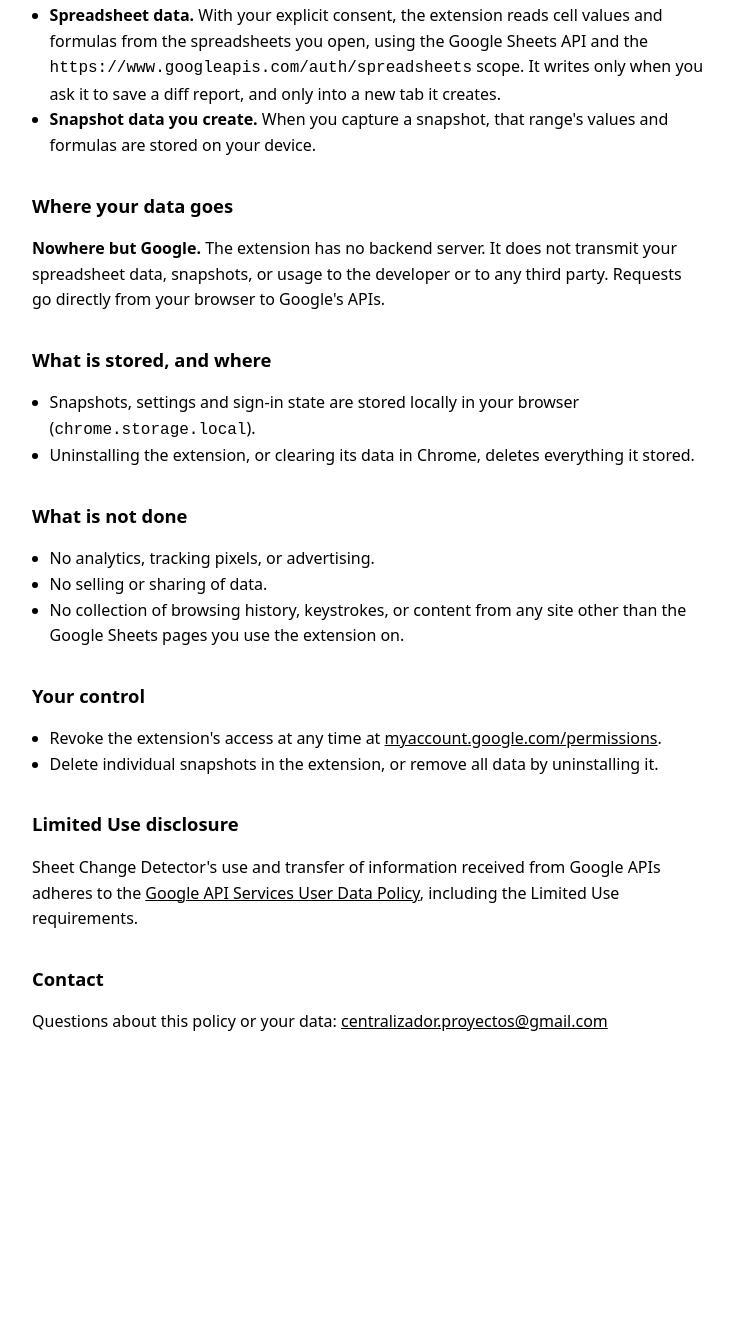
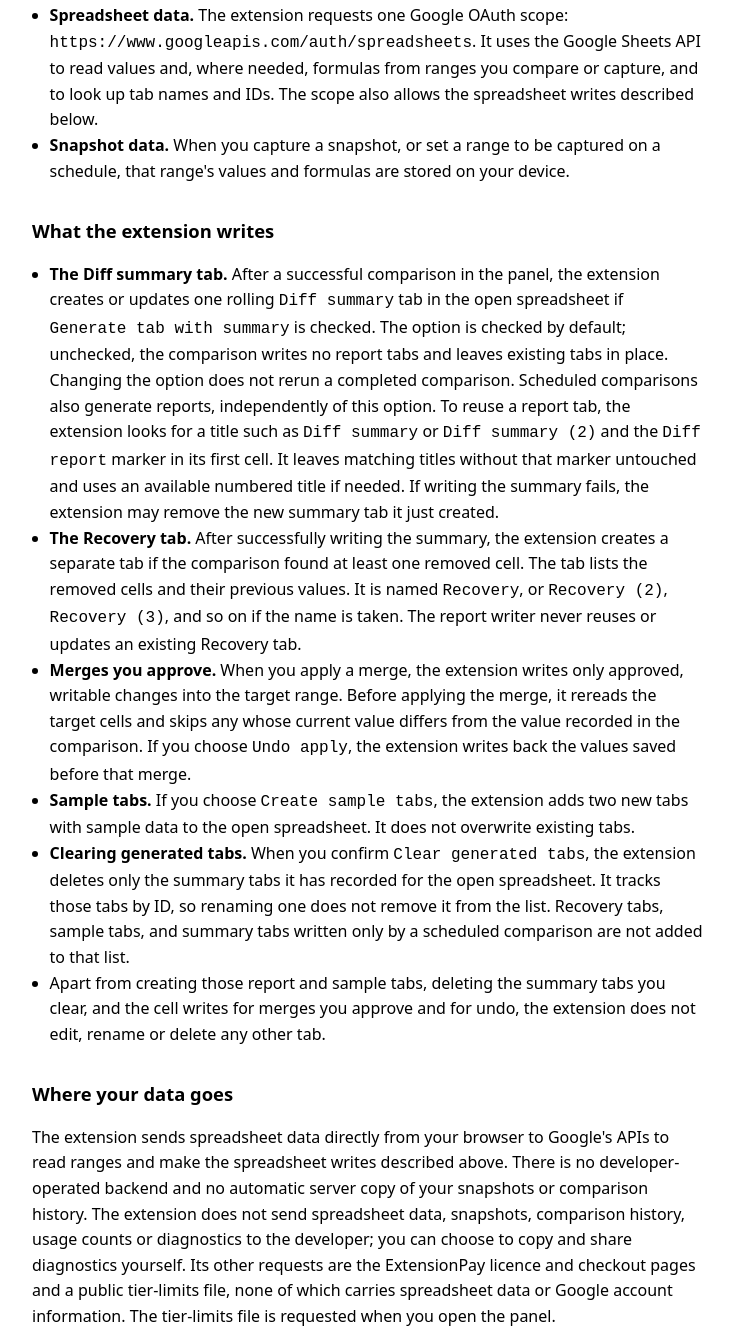
Before and after one commit to strinkrf851none/sheet-change-detector-site, a plain HTML site: page privacy.html in a window 1280 px wide. Shown: the part 273-1606 px from the top of the page, without its empty margins (272-1005 px from the left). Before the commit the page ends 1404 px from the top, so only its background shows below. Drawn offline with Linux system fonts and the light colour scheme.

Commit message:
Serve the canonical privacy policy (#239)

```diff
--- a/privacy.html
+++ b/privacy.html
@@ -5,6 +5,7 @@
     <meta name="viewport" content="width=device-width, initial-scale=1" />
     <title>Privacy Policy — Sheet Change Detector</title>
     <meta name="robots" content="index" />
+    <link rel="canonical" href="https://theappswelldone.com/privacy.html" />
     <style>
       :root { color-scheme: light dark; }
       body {
@@ -23,7 +24,7 @@
   <body>
     <main>
       <h1>Privacy Policy — Sheet Change Detector</h1>
-      <p class="updated">Last updated: 29 October 2026</p>
+      <p class="updated">Last updated: 18 November 2026</p>
 
       <p>
         Sheet Change Detector is a Chrome extension that compares ranges and saved snapshots of
@@ -33,39 +34,119 @@
       <h2>What the extension accesses</h2>
       <ul>
         <li>
-          <strong>Spreadsheet data.</strong> With your explicit consent, the extension reads cell
-          values and formulas from the spreadsheets you open, using the Google Sheets API and the
-          <code>https://www.googleapis.com/auth/spreadsheets</code> scope. It writes only when you
-          ask it to save a diff report, and only into a new tab it creates.
+          <strong>Spreadsheet data.</strong> The extension requests one Google OAuth scope:
+          <code>https://www.googleapis.com/auth/spreadsheets</code>. It uses the Google Sheets API
+          to read values and, where needed, formulas from ranges you compare or capture, and to
+          look up tab names and IDs. The scope also allows the spreadsheet writes described below.
         </li>
         <li>
-          <strong>Snapshot data you create.</strong> When you capture a snapshot, that range's
-          values and formulas are stored on your device.
+          <strong>Snapshot data.</strong> When you capture a snapshot, or set a range to be
+          captured on a schedule, that range's values and formulas are stored on your device.
+        </li>
+      </ul>
+
+      <h2>What the extension writes</h2>
+      <ul>
+        <li>
+          <strong>The Diff summary tab.</strong> After a successful comparison in the panel, the
+          extension creates or updates one rolling <code>Diff summary</code> tab in the open
+          spreadsheet if <code>Generate tab with summary</code> is checked. The option is checked
+          by default; unchecked, the comparison writes no report tabs and leaves existing tabs in
+          place. Changing the option does not rerun a completed comparison. Scheduled comparisons
+          also generate reports, independently of this option. To reuse a report tab, the extension
+          looks for a title such as <code>Diff summary</code> or <code>Diff summary (2)</code> and
+          the <code>Diff report</code> marker in its first cell. It leaves matching titles without
+          that marker untouched and uses an available numbered title if needed. If writing the
+          summary fails, the extension may remove the new summary tab it just created.
+        </li>
+        <li>
+          <strong>The Recovery tab.</strong> After successfully writing the summary, the extension
+          creates a separate tab if the comparison found at least one removed cell. The tab lists
+          the removed cells and their previous values. It is named <code>Recovery</code>, or
+          <code>Recovery (2)</code>, <code>Recovery (3)</code>, and so on if the name is taken. The
+          report writer never reuses or updates an existing Recovery tab.
+        </li>
+        <li>
+          <strong>Merges you approve.</strong> When you apply a merge, the extension writes only
+          approved, writable changes into the target range. Before applying the merge, it rereads
+          the target cells and skips any whose current value differs from the value recorded in the
+          comparison. If you choose <code>Undo apply</code>, the extension writes back the values
+          saved before that merge.
+        </li>
+        <li>
+          <strong>Sample tabs.</strong> If you choose <code>Create sample tabs</code>, the
+          extension adds two new tabs with sample data to the open spreadsheet. It does not
+          overwrite existing tabs.
+        </li>
+        <li>
+          <strong>Clearing generated tabs.</strong> When you confirm
+          <code>Clear generated tabs</code>, the extension deletes only the summary tabs it has
+          recorded for the open spreadsheet. It tracks those tabs by ID, so renaming one does not
+          remove it from the list. Recovery tabs, sample tabs, and summary tabs written only by a
+          scheduled comparison are not added to that list.
+        </li>
+        <li>
+          Apart from creating those report and sample tabs, deleting the summary tabs you clear, and
+          the cell writes for merges you approve and for undo,
+          the extension does not edit, rename or delete any other tab.
         </li>
       </ul>
 
       <h2>Where your data goes</h2>
       <p>
-        <strong>Nowhere but Google.</strong> The extension has no backend server. It does not
-        transmit your spreadsheet data, snapshots, or usage to the developer or to any third party.
-        Requests go directly from your browser to Google's APIs.
+        The extension sends spreadsheet data directly from your browser to Google's APIs to read
+        ranges and make the spreadsheet writes described above. There is no developer-operated
+        backend and no automatic server copy of your snapshots or comparison history. The extension
+        does not send spreadsheet data, snapshots, comparison history, usage counts or diagnostics
+        to the developer; you can choose to copy and share diagnostics yourself. Its other requests
+        are the ExtensionPay licence and checkout pages and a public tier-limits file, none of
+        which carries spreadsheet data or Google account information. The tier-limits file is
+        requested when you open the panel.
       </p>
 
       <h2>What is stored, and where</h2>
       <ul>
         <li>
-          Snapshots, settings and sign-in state are stored locally in your browser
-          (<code>chrome.storage.local</code>).
+          Snapshots, comparison history, presets, schedules, usage counts, interface settings,
+          diagnostics, and the values needed to undo the last merge are stored locally in your
+          browser (<code>chrome.storage.local</code>). The extension also stores a local marker for
+          the last successful sign-in or sign-out, including when it happened. That marker contains
+          no Google token, email address or profile detail.
         </li>
         <li>
-          Uninstalling the extension, or clearing its data in Chrome, deletes everything it stored.
+          ExtensionPay caches its licence record in Chrome's synced extension storage, falling back
+          to local extension storage if synced storage is unavailable. The record can include the
+          email address you gave ExtensionPay. The extension does not display that address.
+        </li>
+        <li>
+          The extension keeps up to three snapshots per spreadsheet, removing the oldest when a new
+          capture would exceed that limit. Pro comparison history keeps up to 20 entries per
+          spreadsheet. The local diagnostics log also discards older entries as it fills.
+        </li>
+        <li>
+          Uninstalling removes the extension's local data from that Chrome installation. It does not
+          delete report tabs in Google Sheets or records held by the payment providers.
         </li>
       </ul>
 
+      <h2>Payments</h2>
+      <p>
+        Pro purchases are handled by ExtensionPay, with Stripe processing payments. When you start a
+        trial or choose to buy Pro, the extension opens an ExtensionPay page in your browser.
+        ExtensionPay receives the email address you provide there, and Stripe processes the card
+        details you enter at checkout; their own privacy policies apply. The extension does not
+        receive or store your card details, and it sends neither provider any Google user data,
+        including spreadsheet contents, snapshots or Google account information.
+      </p>
+
       <h2>What is not done</h2>
       <ul>
-        <li>No analytics, tracking pixels, or advertising.</li>
-        <li>No selling or sharing of data.</li>
+        <li>The extension does not send analytics or use tracking pixels or advertising.</li>
+        <li>
+          No access to your Google account identity: the extension requests only the spreadsheets scope,
+          so it does not receive your name, email address or profile from Google.
+        </li>
+        <li>No selling of your data.</li>
         <li>
           No collection of browsing history, keystrokes, or content from any site other than the
           Google Sheets pages you use the extension on.
@@ -75,11 +156,21 @@
       <h2>Your control</h2>
       <ul>
         <li>
+          Sign out in the panel to revoke the extension's Google access. To use it with Google
+          Sheets again, sign in and grant access again.
+        </li>
+        <li>
           Revoke the extension's access at any time at
           <a href="https://myaccount.google.com/permissions">myaccount.google.com/permissions</a>.
         </li>
         <li>
-          Delete individual snapshots in the extension, or remove all data by uninstalling it.
+          You can delete individual snapshots, comparison history entries and presets in the panel.
+          Use <code>Clear generated tabs</code> to remove recorded summaries, or delete report tabs
+          directly in Google Sheets.
+        </li>
+        <li>
+          For data-deletion requests, email
+          <a href="mailto:theappsdonewell@gmail.com">theappsdonewell@gmail.com</a>.
         </li>
       </ul>
 
@@ -93,7 +184,7 @@
       </p>
 
       <h2>Contact</h2>
-      <p>Questions about this policy or your data: <a href="mailto:centralizador.proyectos@gmail.com">centralizador.proyectos@gmail.com</a></p>
+      <p>Questions about this policy or your data: <a href="mailto:theappsdonewell@gmail.com">theappsdonewell@gmail.com</a></p>
     </main>
   </body>
 </html>
```
